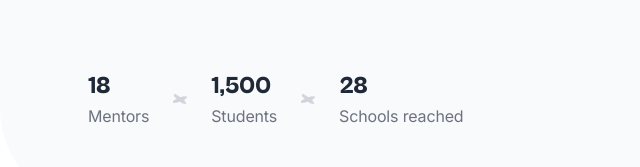
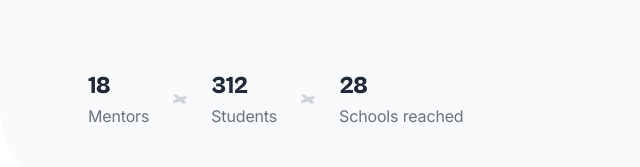
Before and after one commit to manishacharya60/IOINepal_LandingPage, a website: page creative-html/index.html in a window 1280 px wide. Shown: the part 633-800 px from the top of the page, 0-640 px from the left. Drawn offline with Linux system fonts and the light colour scheme.

Commit message:
changes++

```diff
--- a/creative-html/index.html
+++ b/creative-html/index.html
@@ -129,7 +129,7 @@
                                             fill-rule="evenodd" />
                                     </svg>
                                     <div>
-                                        <div class="font-cabinet-grotesk text-2xl font-extrabold">1,500</div>
+                                        <div class="font-cabinet-grotesk text-2xl font-extrabold">312</div>
                                         <div class="text-gray-500">Students</div>
                                     </div>
                                     <svg class="fill-gray-300" width="14" height="10"
```
